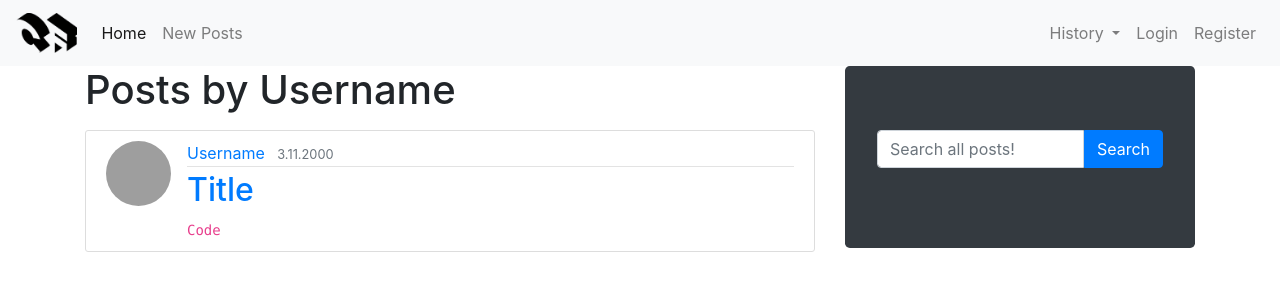
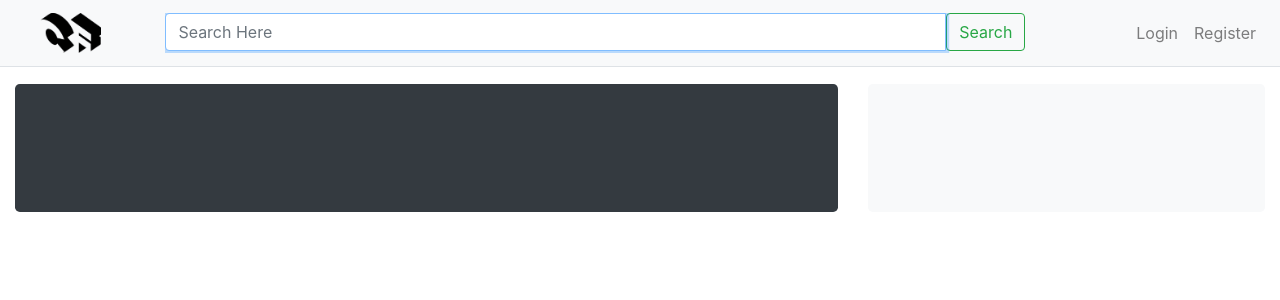
Before and after one commit to LukeZzzHD/CodeFrags, a Flask app: page / in a window 1280 px wide. Shown: the top 300 px of the page. Run offline with Flask 2, Linux system fonts and the light colour scheme; some libraries are stand-ins or nearby versions; grey boxes are pictures that could not be loaded.

Commit message:
homework
commit

```diff
--- a/website/main/routes.py
+++ b/website/main/routes.py
@@ -3,6 +3,10 @@ from website.models import Post
 
 main = Blueprint('main', __name__)
 
+posts = [
+    {},
+    {}
+]
 
 @main.route("/")
 @main.route("/home")
--- a/website/static/master.css
+++ b/website/static/master.css
@@ -1,29 +1,12 @@
-#searchPosts {
-  border-top-left-radius: 0px!important;
-  border-bottom-left-radius: 0px!important;
+@media(max-width:768px) {
+    .navbar .navbar-nav>.nav-item {
+        float: none;
+        margin-left: .1rem;
+    }
+    .navbar .navbar-nav {
+        clear:both;
+    }
+    .navbar .collapse.in, .navbar .collapsing  {
+        clear:both;
+    }
 }
-
-.content-section {
-  background: #ffffff;
-  padding: 10px 20px;
-  border: 1px solid #dddddd;
-  border-radius: 3px;
-  margin-bottom: 20px;
-}
-
-.article-img {
-  height: 65px;
-  width: 65px;
-  margin-right: 16px;
-}
-
-.article-metadata {
-  padding-bottom: 1px;
-  margin-bottom: 4px;
-  border-bottom: 1px solid #e3e3e3
-}
-
-.article-metadata a:hover {
-  color: #333;
-  text-decoration: none;
-}
--- a/website/templates/home.html
+++ b/website/templates/home.html
@@ -1,6 +1,13 @@
 {% extends "layout.html" %}
 {% block content %}
-<div class="card">
-  <h1>Home</h1>
+<div class="col-xl-8 col-lg-8 col-md-12 col-xs-12 float-left">
+  <div class="jumbotron bg-dark">
+
+  </div>
+</div>
+<div class="col-xl-4 col-lg-4 col-md-12 col-xs-12 float-right">
+  <div class="jumbotron bg-light">
+
+  </div>
 </div>
 {% endblock content %}
--- a/website/templates/layout.html
+++ b/website/templates/layout.html
@@ -15,34 +15,20 @@
   </head>
   <body>
     {% include "navbar.html" %}
-    <div class="container">
+    <div class="container-fluid">
       <div class="row">
-        <div class="col-lg-8 col-md-12">
-          <h1 class="mb-3">Posts by Username</h1>
-        <article class="media content-section">
-          <img class="rounded-circle article-img" src="#">
-          <div class="media-body">
-            <div class="article-metadata">
-              <a class="mr-2" href="#">Username</a>
-              <small class="text-muted">3.11.2000</small>
-            </div>
-            <h2><a class="article-title" href="#">Title</a></h2>
-            <code class="article-content">Code</code>
-          </div>
-        </article>
+        <div class="col-12">
+          {% with messages = get_flashed_messages(with_categories=true) %}
+            {% if messages %}
+              {% for category, message in messages %}
+                <div class="alert alert-{{ category }}">
+                  {{ message }}
+                </div>
+              {% endfor %}
+            {% endif %}
+          {% endwith %}
         </div>
-        <div class="col-lg-4 d-none d-lg-block hidden-md">
-          <div class="jumbotron bg-dark">
-            <div class="form-group">
-              <form action="" method="POST">
-                <div class="input-group">
-                    <input type="text" class="form-control" placeholder="Search all posts!"/>
-                    <input id="searchPosts" type="submit" value="Search" class="btn btn-primary" />
-                </div>
-              </form>
-            </div>
-          </div>
-        </div>
+        {% block content %}{% endblock %}
       </div>
     </div>
   </body>
--- a/website/templates/navbar.html
+++ b/website/templates/navbar.html
@@ -1,31 +1,21 @@
-<nav class="navbar navbar-expand-lg navbar-light bg-light">
-    <a class="navbar-brand" href="#">
+<nav class="navbar navbar-expand-lg navbar-light bg-light border-bottom mb-3">
+    <a class="navbar-brand ml-4" href="#">
       <img src="{{ url_for('static', filename='Logo.png') }}" alt="logo" style="height:40px;">
     </a>
     <button class="navbar-toggler" type="button" data-toggle="collapse" data-target="#navbarNavDropdown" aria-controls="navbarNavDropdown" aria-expanded="false" aria-label="Toggle navigation">
         <span class="navbar-toggler-icon"></span>
     </button>
     <div id="navbarNavDropdown" class="navbar-collapse collapse">
-        <ul class="navbar-nav mr-auto">
-            <li class="nav-item active">
-                <a class="nav-link" href="#">Home <span class="sr-only">(current)</span></a>
+        <ul class="navbar-nav w-100">
+            <li class="text-truncate ml-5 mr-5 w-75 d-none d-lg-block">
+              <form class="input-group">
+                <input class="form-control" name="search" placeholder="Search Here" autocomplete="off" autofocus="autofocus" type="text">
+                <div class="input-group-btn">
+                    <button class="btn btn-outline-success" type="submit">Search</button>
+                </div>
+              </form>
             </li>
-            <li class="nav-item">
-                <a class="nav-link" href="#">New Posts</a>
-            </li>
-
-        </ul>
-        <ul class="navbar-nav">
-            <li class="nav-item dropdown">
-                <a class="nav-link dropdown-toggle" id="navbarDropdownMenuLink" data-toggle="dropdown" aria-haspopup="true" aria-expanded="false">
-                  History
-                </a>
-                <div class="dropdown-menu" aria-labelledby="navbarDropdownMenuLink">
-                    <a class="dropdown-item" href="#">Your Posts</a>
-                    <a class="dropdown-item" href="#">Your Comments</a>
-                </div>
-            </li>
-            <li class="nav-item">
+            <li class="nav-item ml-lg-auto">
                 <a class="nav-link" href="#">Login</a>
             </li>
             <li class="nav-item">
```
Also changed, not shown: 1 other file.
